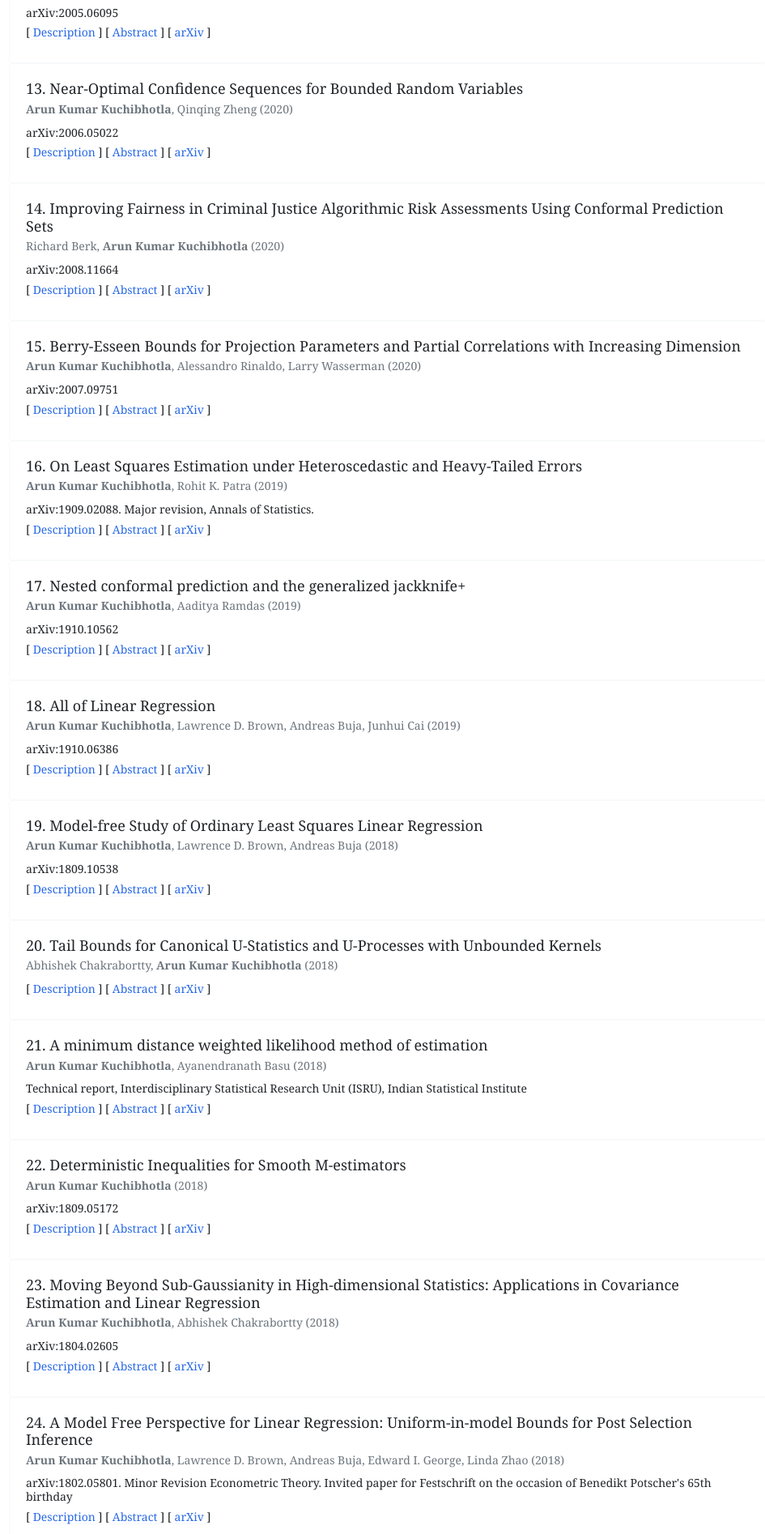
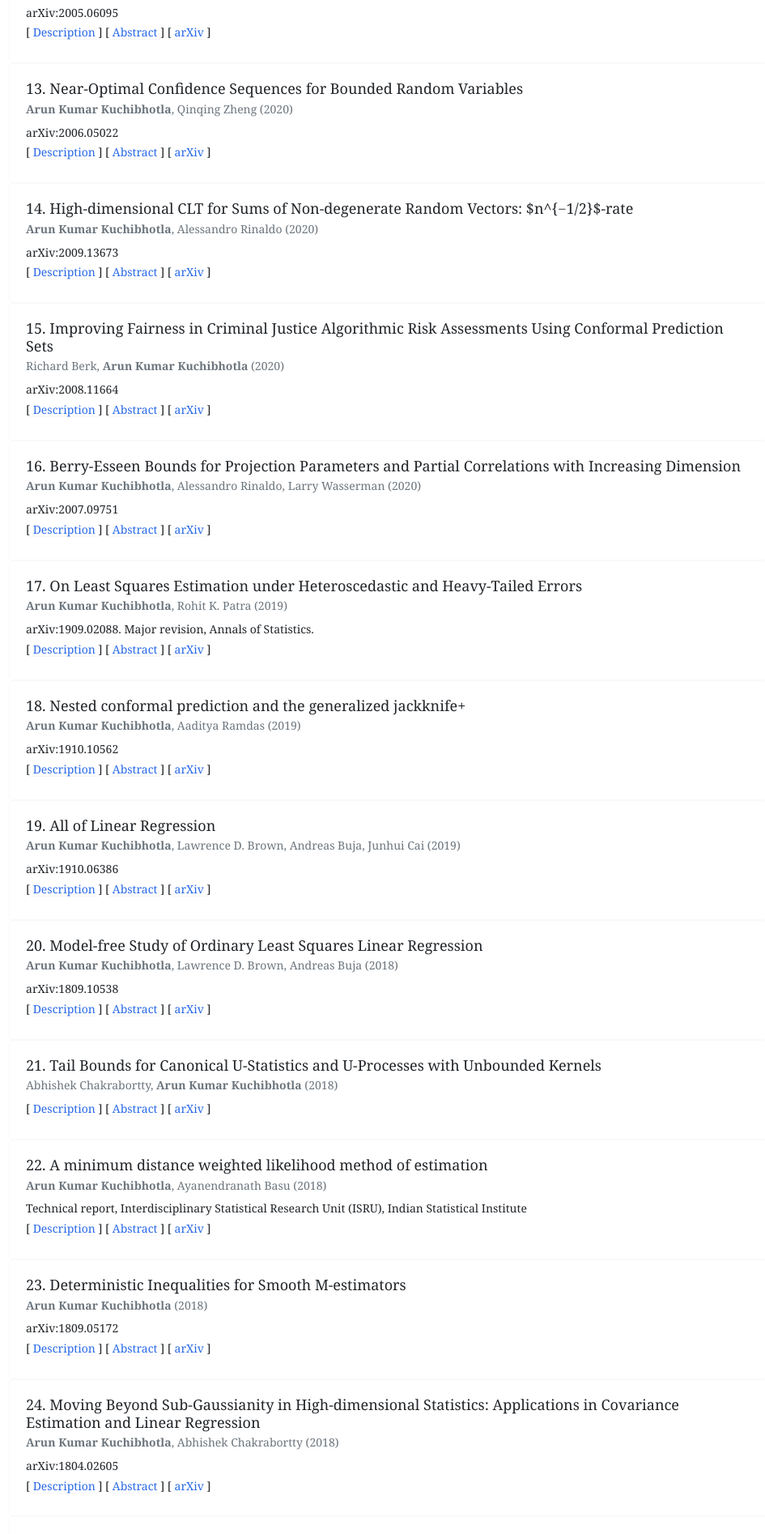
Before and after one commit to Arun-Kuchibhotla/Arun-Kuchibhotla.github.io, a Jekyll site: the page built from docs/research.md, in a window 1280 px wide. Shown: the part 2003-3897 px from the top of the page at 81% size, without its empty margins (261-1206 px from the left). Built offline with Jekyll 4.4.1, drawn with Linux system fonts in a browser that asks for light colours; nearby versions of some CDN libraries; part of the change alters nothing that is shown; some of the changed text lies outside the part shown.

Commit message:
Added HDCLT paper

```diff
--- a/_data/publications.json
+++ b/_data/publications.json
@@ -88,6 +88,33 @@
 		"cites_url": "https://arxiv.org/abs/2008.11664",
 		"abstract": "Risk assessment algorithms have been correctly criticized for potential unfairness, and there is an active cottage industry trying to make repairs. In this paper, we adopt a framework from conformal prediction sets to remove unfairness from risk algorithms themselves and the covariates used for forecasting. From a sample of 300,000 offenders at their arraignments, we construct a confusion table and its derived measures of fairness that are effectively free any meaningful differences between Black and White offenders. We also produce fair forecasts for individual offenders coupled with valid probability guarantees that the forecasted outcome is the true outcome. We see our work as a demonstration of concept for application in a wide variety of criminal justice decisions. The procedures provided can be routinely implemented in jurisdictions with the usual criminal justice datasets used by administrators. The requisite procedures can be found in the scripting software R. However, whether stakeholders will accept our approach as a means to achieve risk assessment fairness is unknown. There also are legal issues that would need to be resolved although we offer a Pareto improvement.",
 		"description": "The paper uses weighted exchangeability for conformal prediction under covariate shift to attain fair prediction."
+	},
+	{
+		"type": "Preprint",
+		"work_type": "Preprint",
+		"id": 35,
+		"title": "High-dimensional CLT for Sums of Non-degenerate Random Vectors: $n^{−1/2}$-rate",
+		"year": 2020,
+		"authors":[
+			{
+				"name": "Arun Kumar Kuchibhotla"
+			},
+			{
+				"name": "Alessandro Rinaldo"
+			}
+		],
+		"use": true,
+		"topic":[
+			{
+				"topic": "High-dimensional CLT"
+			}
+		],
+		"source": "arXiv:2009.13673",
+		"volume": "",
+		"citation_url": "https://arxiv.org/abs/2009.13673",
+		"cites_url": "https://arxiv.org/abs/2009.13673",
+		"abstract": "In this note, we provide a Berry--Esseen bounds for rectangles in high-dimensions when the random vectors have non-singular covariance matrices. Under this assumption of non-singularity, we prove an $n^{−1/2}$ scaling for the Berry--Esseen bound for sums of mean independent random vectors with a finite third moment. The proof is essentially the method of compositions proof of multivariate Berry--Esseen bound from Senatov (2011). Similar to other existing works (Kuchibhotla et al. 2018, Fang and Koike 2020a), this note considers the applicability and effectiveness of classical CLT proof techniques for the high-dimensional case.",
+		"description": "This paper provides a central limit theorem in the high-dimensional context with an root-n rate of convergence, assuming only a finite third moment on the random vectors and degeneracy."
 	},
 	{
 		"type": "Preprint",
```
